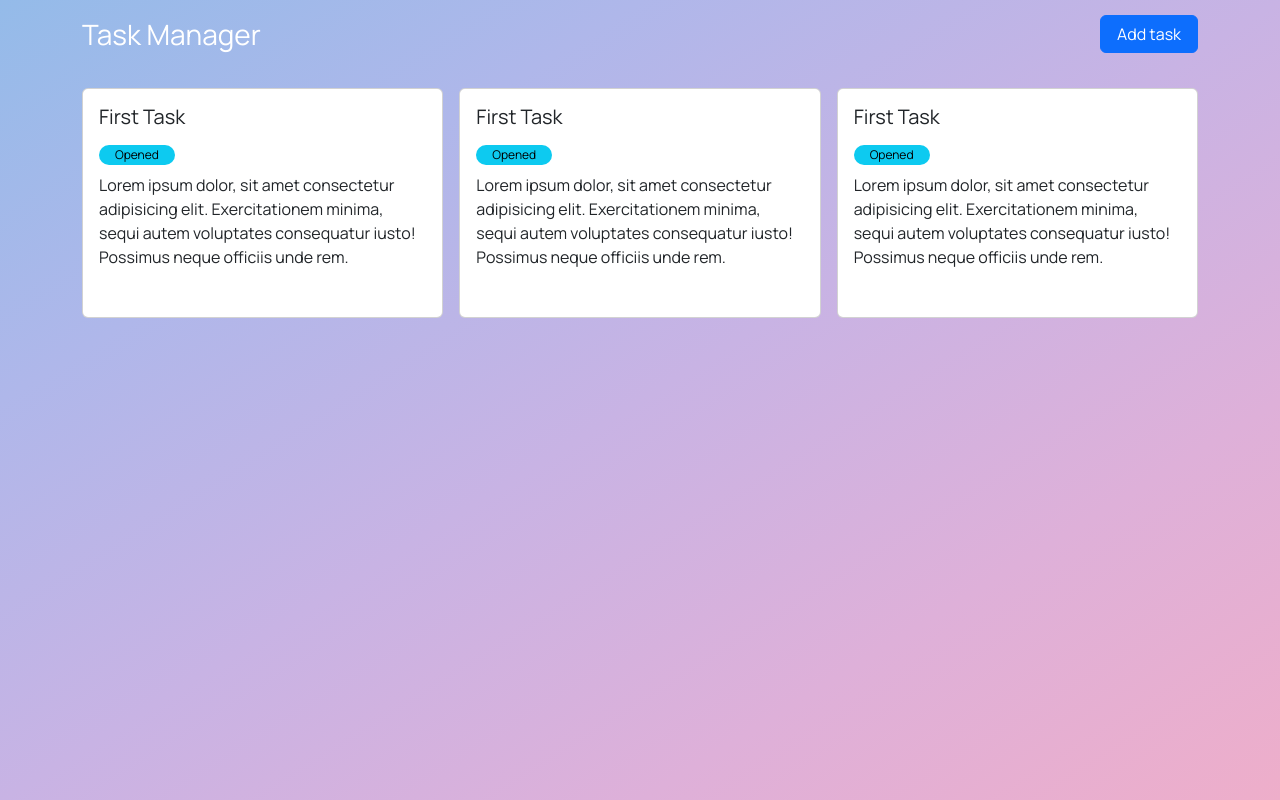
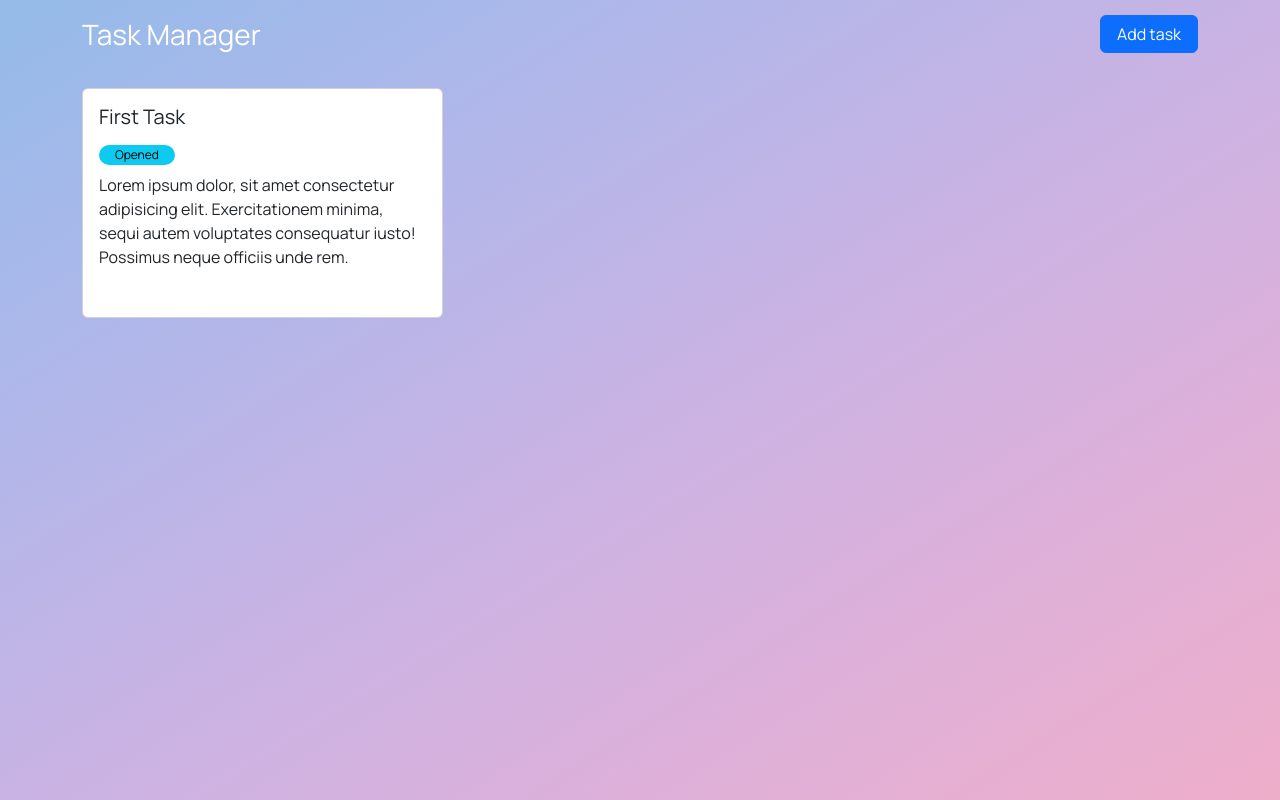
Before and after one commit to aivaras-bankauskas/taskapp, a Vue app: page / in a window 1280 px wide. Built offline with nearby package versions, Linux system fonts and the light colour scheme.

Commit message:
App: create and import Nav and Card components

```diff
--- a/src/App.vue
+++ b/src/App.vue
@@ -1,50 +1,15 @@
-<script setup></script>
+<script setup>
+import TaskCard from './views/components/TaskCard.vue'
+import NavbarLayout from './views/layout/NavbarLayout.vue'
+</script>
 
 <template>
-  <nav class="navbar">
-    <div class="container">
-      <a class="navbar-brand text-white fs-3" href="/">Task Manager</a>
-      <a class="btn btn-primary px-3" href="/tasks/create">Add task</a>
-    </div>
-  </nav>
+  <NavbarLayout />
   <div class="container">
     <div class="my-2">
       <div class="row row-cols-1 row-cols-md-2 row-cols-lg-3 p-1">
         <div class="col p-2">
-          <div class="card">
-            <div class="card-body pb-5">
-              <h5 class="card-title">First Task</h5>
-              <span class="badge rounded-pill fw-normal my-2 px-3 text-bg-info"> Opened </span>
-              <p class="card-description card-text">
-                Lorem ipsum dolor, sit amet consectetur adipisicing elit. Exercitationem minima,
-                sequi autem voluptates consequatur iusto! Possimus neque officiis unde rem.
-              </p>
-            </div>
-          </div>
-        </div>
-        <div class="col p-2">
-          <div class="card">
-            <div class="card-body pb-5">
-              <h5 class="card-title">First Task</h5>
-              <span class="badge rounded-pill fw-normal my-2 px-3 text-bg-info"> Opened </span>
-              <p class="card-description card-text">
-                Lorem ipsum dolor, sit amet consectetur adipisicing elit. Exercitationem minima,
-                sequi autem voluptates consequatur iusto! Possimus neque officiis unde rem.
-              </p>
-            </div>
-          </div>
-        </div>
-        <div class="col p-2">
-          <div class="card">
-            <div class="card-body pb-5">
-              <h5 class="card-title">First Task</h5>
-              <span class="badge rounded-pill fw-normal my-2 px-3 text-bg-info"> Opened </span>
-              <p class="card-description card-text">
-                Lorem ipsum dolor, sit amet consectetur adipisicing elit. Exercitationem minima,
-                sequi autem voluptates consequatur iusto! Possimus neque officiis unde rem.
-              </p>
-            </div>
-          </div>
+          <TaskCard />
         </div>
       </div>
     </div>
--- /dev/null
+++ b/src/views/components/TaskCard.vue
@@ -0,0 +1,12 @@
+<template>
+  <div class="card">
+    <div class="card-body pb-5">
+      <h5 class="card-title">First Task</h5>
+      <span class="badge rounded-pill fw-normal my-2 px-3 text-bg-info"> Opened </span>
+      <p class="card-description card-text">
+        Lorem ipsum dolor, sit amet consectetur adipisicing elit. Exercitationem minima, sequi autem
+        voluptates consequatur iusto! Possimus neque officiis unde rem.
+      </p>
+    </div>
+  </div>
+</template>
--- /dev/null
+++ b/src/views/layout/NavbarLayout.vue
@@ -0,0 +1,8 @@
+<template>
+  <nav class="navbar">
+    <div class="container">
+      <a class="navbar-brand text-white fs-3" href="/">Task Manager</a>
+      <a class="btn btn-primary px-3" href="/tasks/create">Add task</a>
+    </div>
+  </nav>
+</template>
```
